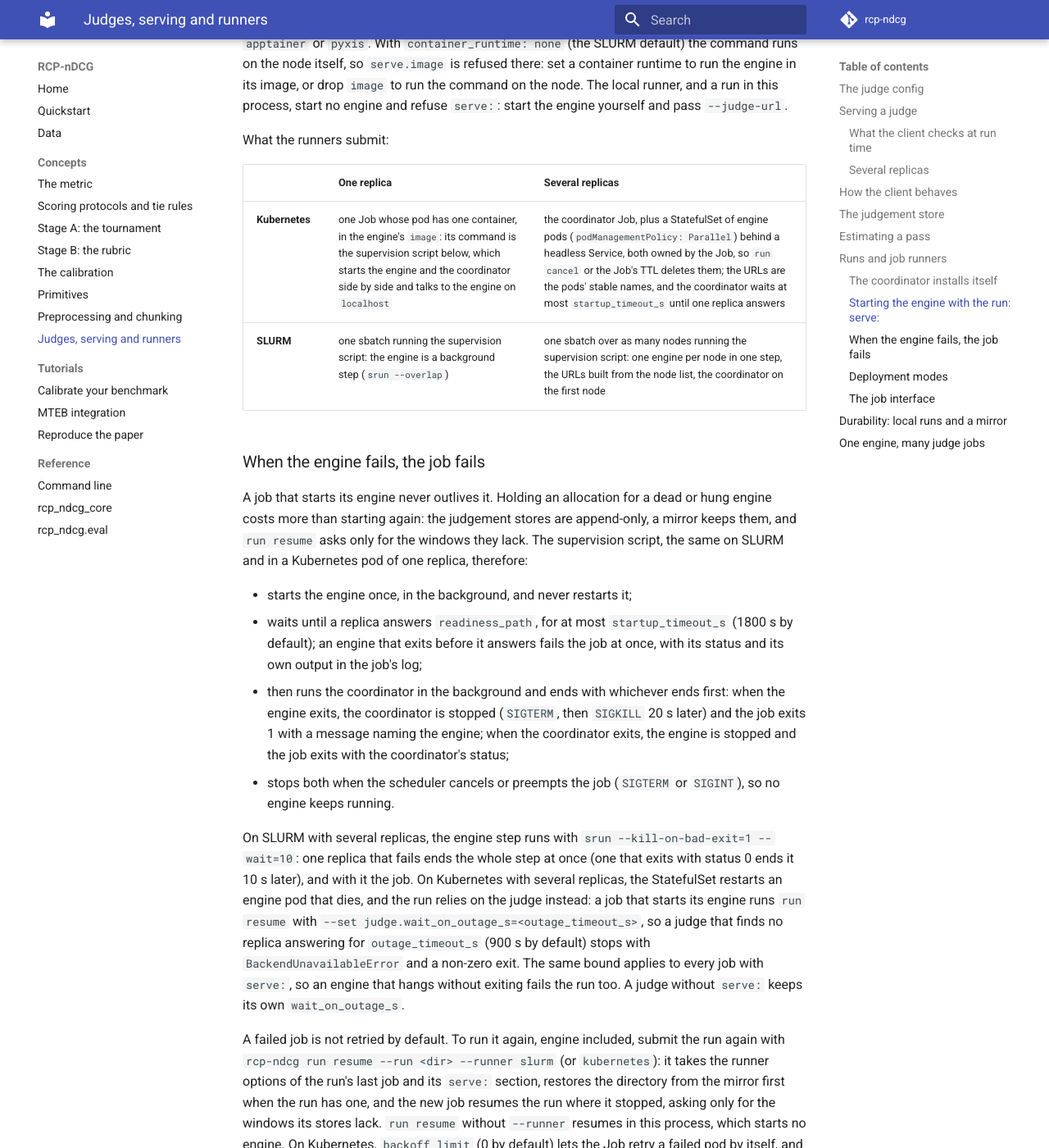
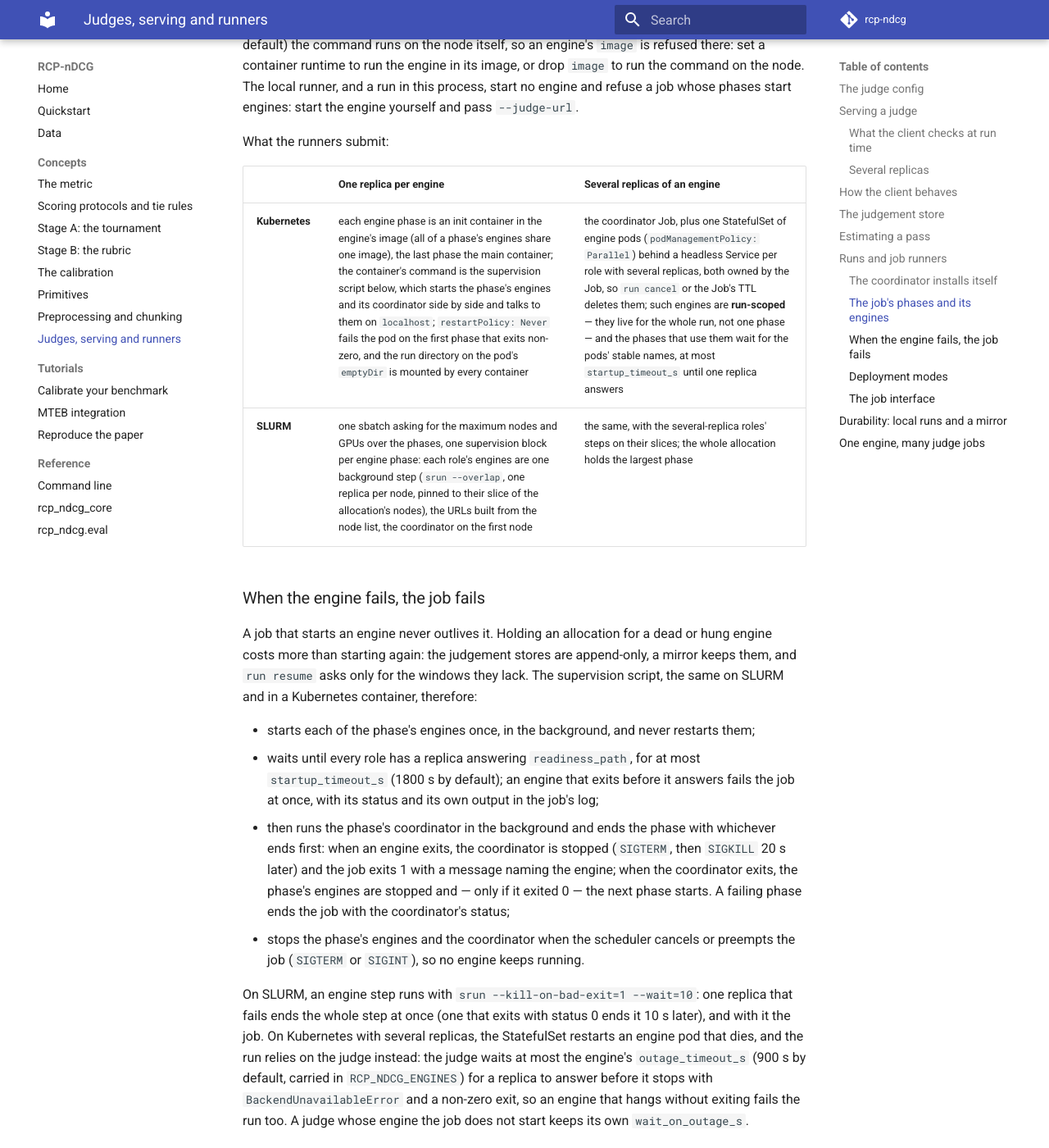
Before and after one commit to cohere-ai/rcp-ndcg, an MkDocs documentation site: the page built from docs/concepts/serving.md, in a window 1280 px wide and 1400 px high, scrolled down 8666 px. Shown: the whole window at 82% size. Built offline with MkDocs 1.6.1 and Material for MkDocs 9.7.7, drawn with Linux system fonts in a browser that asks for light colours; comment, search, counter and statistics services are not loaded; some of the changed text lies outside the part shown.

Commit message:
Update the serving docs for the phased rendering
serving.md describes the phase rendering (init containers on Kubernetes,
pinned engine steps on SLURM, RCP_NDCG_ENGINES, run-scoped StatefulSets, the
per-phase failure semantics) and the refusal of the single serve: section; the
job-interface example builds its engines with JobPhase. README and the skill
drop the serve: recipe.

````diff
--- a/docs/concepts/serving.md
+++ b/docs/concepts/serving.md
@@ -3,8 +3,8 @@
 rcp-ndcg's contract with a model is one OpenAI-compatible URL. Serve the judge with any engine and image you choose
 (vLLM, SGLang, a gateway in front of several workers) or use a hosted API, describe it in a judge config, and run the
 judging steps here or through a job runner on SLURM or Kubernetes. The package never builds an image, never pins an
-engine and never translates engine flags. A run config's `serve:` section (below) starts your image with your
-command, verbatim, beside the run's job (on SLURM without a container runtime, your command on the node).
+engine and never translates engine flags. A job's phases (`JobSpec.phases`, below) start your image with your
+command, verbatim, in the run's own allocation (on SLURM without a container runtime, your command on the node).
 
 ## The judge config
 
@@ -119,8 +119,9 @@
   replica. A replica that answers again is used again.
 - **When every replica is down,** requests wait and are re-sent with backoff until one answers, or until
   `wait_on_outage_s` passes (`BackendUnavailableError`). A run against dead servers therefore parks instead of
-  turning the outage into missing judgements. A job that starts its own engine (`serve:`) waits at most
-  `serve.outage_timeout_s` (900 s by default) and then fails, since its engine will not come back on its own.
+  turning the outage into missing judgements. A job whose phases start its engines waits at most the engine's
+  `outage_timeout_s` (900 s by default, carried in `RCP_NDCG_ENGINES`) and then fails, since its engine will not
+  come back on its own.
 - **A request that keeps failing on a replica that answers other requests** is that request's failure: it is
   refused and recorded like any refused window.
 
@@ -218,18 +219,23 @@
 ```
 
 - **SLURM.** Resources become `--gres=gpu:N`, `--cpus-per-task`, `--mem` and `--time`, and `sbatch_args` passes
-  anything else through. With `serve:`, a node holds an engine replica and, on the first node, the coordinator: the
-  GPUs are the larger of the two requests, CPUs and memory add up, and an engine whose `memory_gb` is unstated gets
-  the node's whole memory (`--mem=0`), whatever the coordinator asks. The job runs in the node's environment (`setup`) or in a container
+  anything else through. A job with phases asks for the maximum nodes and GPUs over its phases, and a node holds
+  one of the phase's engine replicas and, on the first node, the coordinator: the GPUs are the larger of the two
+  requests, CPUs and memory add up, and an engine whose `memory_gb` is unstated gets the node's whole memory
+  (`--mem=0`), whatever the coordinator asks. Each role's replicas are pinned to their slice of the allocation's
+  nodes (`srun --nodelist`); on a one-node allocation the engine answers on `localhost`. The job runs in the node's
+  environment (`setup`) or in a container
   (`container_runtime: apptainer` or `pyxis`, with `container_mounts`); a container runs the stock coordinator image
   below unless `image` names another. Runs, stores and caches live on the cluster's shared filesystem. A node without
   internet access needs the weights and data staged beforehand: set `HF_HOME` to a shared cache and
   `HF_HUB_OFFLINE=1`.
 - **Kubernetes.** Each run is a `batch/v1` Job, applied with the `kubectl` on your `PATH` (and `context`, if set).
-  Resources become the coordinator's requests and limits (`nvidia.com/gpu`, `cpu`, `memory`) and the Job's
-  `activeDeadlineSeconds`. With one engine replica, its one container asks for the larger of the two GPU requests,
-  and for the engine's CPUs and memory plus the coordinator's; a CPU or memory amount the engine leaves unstated is
-  left unlimited, whatever the coordinator asks, so the coordinator's share never caps the engine; `secrets` are exposed to every container as environment (an HF token, the mirror's
+  Resources become the containers' requests and limits (`nvidia.com/gpu`, `cpu`, `memory`) and the Job's
+  `activeDeadlineSeconds`; each phase runs in its own container (an init container, except the last phase, which is
+  the main one) and asks for the engine's CPUs and memory plus the coordinator's, with the larger of the two GPU
+  requests; a CPU or memory amount the engine leaves unstated is left unlimited, whatever the coordinator asks, so
+  the coordinator's share never caps the engine; `secrets` are exposed to every container as environment (an HF token,
+  the mirror's
   credentials). The pod's disk is scratch, an `emptyDir` at `/scratch`, so a Kubernetes run needs a `mirror:`
   ([durability](#durability-local-runs-and-a-mirror)). The pod does not see the submitting host's files either,
   so every input must be a URI it can read (`hf://`, `s3://`, `gs://`, `https://`): a run that names a local dataset,
@@ -257,85 +263,65 @@
 repository instead: `--from 'rcp-ndcg[calibrate,hf,s3,azure] @ git+https://github.com/cohere-ai/rcp-ndcg@v<version>'`
 in the larger `ghcr.io/astral-sh/uv:python3.12-trixie` image, which has git.
 
-### Starting the engine with the run: `serve:`
+### The job's phases and its engines
 
-Without `serve:`, the job runs the coordinator only, and the judge's `base_url` is used as it is: your own engine,
-gateway or hosted API. With `serve:`, the `slurm` and `kubernetes` runners start the judge's engine inside the run's
-own job, so the engine and the coordinator are scheduled together and end together, and the coordinator gets the
-replicas' URLs as its judge's `base_url` list (in `RCP_NDCG_JUDGE_URLS`, which `run resume --judge-urls` reads):
+A job runs its work as **phases** in order in one allocation (`JobSpec.phases`, `rcp_ndcg.runners`): each phase
+names the engines it starts, by the role whose config each one serves (`judge`, `encoder`, `reranker`), and the
+command to run while they serve. The runner starts the phase's engines, waits until each role has a replica
+answering its readiness path, exports their URLs to the phase's command in `RCP_NDCG_ENGINES` (JSON of
+`role -> {urls, wait_on_outage_s}`, applied as a runtime overlay: never written into a config, never reaching an
+identity), runs the command, and stops the engines; only then does the next phase start. A phase without engines
+runs its command directly, with an empty `RCP_NDCG_ENGINES`, so no engine of an earlier phase reaches it. The
+single-engine `serve:` section of a run config is no longer submitted — a run whose engines the job should own
+names them per phase; until the run config does, start the engine yourself and pass `--judge-url`.
 
 ```yaml
 judge: gpt_oss_120b
-serve:
-  image: vllm/vllm-openai:v0.30.0                  # your engine and your tag
-  command: [vllm, serve, openai/gpt-oss-120b, --served-model-name, gpt-oss-120b, --reasoning-parser, openai_gptoss,
-            --max-model-len, "131072", --tensor-parallel-size, "4", --data-parallel-size, "2",
-            --host, 0.0.0.0, --port, "8000"]
-  env: {HF_HOME: /models}
-  resources: {gpus: 8}                            # per replica
-  replicas: 1                                     # one URL per replica
-  port: 8000
-  readiness_path: /v1/models                      # GET answers 2xx once a replica serves
-  startup_timeout_s: 1800                         # fail the job if no replica answers by then
-  outage_timeout_s: 900                           # fail the run if every replica stops answering this long
+mirror: s3://my-bucket/runs/nano-gpt-oss
 runner:
   name: kubernetes
   options: {namespace: eval, secrets: [hf-token]}
-mirror: s3://my-bucket/runs/nano-gpt-oss
 ```
 
-The `command` is yours, verbatim (an argv list or one string): it must serve the judge's `model` name on `port`,
-on all interfaces when there are several replicas. `nodes_per_replica` must be 1: a replica that spans several nodes
-is not implemented, and another value fails when the config is read. The `image` is required on Kubernetes and with
-the SLURM runner's `container_runtime: apptainer` or `pyxis`. With `container_runtime: none` (the SLURM default) the
-command runs on the node itself, so `serve.image` is refused there: set a container runtime to run the engine in its
-image, or drop `image` to run the command on the node. The local runner, and a run in this process, start no engine and refuse `serve:`:
-start the engine yourself and pass `--judge-url`.
+The `command` of an engine is yours, verbatim (an argv list or one string): it must serve its role's `model` name
+on its `port`, on all interfaces when there are several replicas. `nodes_per_replica` must be 1: a replica that
+spans several nodes is not implemented, and another value fails when the config is read. The `image` is required on
+Kubernetes and with the SLURM runner's `container_runtime: apptainer` or `pyxis`. With `container_runtime: none`
+(the SLURM default) the command runs on the node itself, so an engine's `image` is refused there: set a container
+runtime to run the engine in its image, or drop `image` to run the command on the node. The local runner, and a run
+in this process, start no engine and refuse a job whose phases start engines: start the engine yourself and pass
+`--judge-url`.
 
 What the runners submit:
 
-| | One replica | Several replicas |
+| | One replica per engine | Several replicas of an engine |
 |---|---|---|
-| **Kubernetes** | one Job whose pod has one container, in the engine's `image`: its command is the supervision script below, which starts the engine and the coordinator side by side and talks to the engine on `localhost` | the coordinator Job, plus a StatefulSet of engine pods (`podManagementPolicy: Parallel`) behind a headless Service, both owned by the Job, so `run cancel` or the Job's TTL deletes them; the URLs are the pods' stable names, and the coordinator waits at most `startup_timeout_s` until one replica answers |
-| **SLURM** | one sbatch running the supervision script: the engine is a background step (`srun --overlap`) | one sbatch over as many nodes running the supervision script: one engine per node in one step, the URLs built from the node list, the coordinator on the first node |
+| **Kubernetes** | each engine phase is an init container in the engine's image (all of a phase's engines share one image), the last phase the main container; the container's command is the supervision script below, which starts the phase's engines and its coordinator side by side and talks to them on `localhost`; `restartPolicy: Never` fails the pod on the first phase that exits non-zero, and the run directory on the pod's `emptyDir` is mounted by every container | the coordinator Job, plus one StatefulSet of engine pods (`podManagementPolicy: Parallel`) behind a headless Service per role with several replicas, both owned by the Job, so `run cancel` or the Job's TTL deletes them; such engines are **run-scoped** — they live for the whole run, not one phase — and the phases that use them wait for the pods' stable names, at most `startup_timeout_s` until one replica answers |
+| **SLURM** | one sbatch asking for the maximum nodes and GPUs over the phases, one supervision block per engine phase: each role's engines are one background step (`srun --overlap`, one replica per node, pinned to their slice of the allocation's nodes), the URLs built from the node list, the coordinator on the first node | the same, with the several-replica roles' steps on their slices; the whole allocation holds the largest phase |
 
 ### When the engine fails, the job fails
 
-A job that starts its engine never outlives it. Holding an allocation for a dead or hung engine costs more than
+A job that starts an engine never outlives it. Holding an allocation for a dead or hung engine costs more than
 starting again: the judgement stores are append-only, a mirror keeps them, and `run resume` asks only for the windows
-they lack. The supervision script, the same on SLURM and in a Kubernetes pod of one replica, therefore:
+they lack. The supervision script, the same on SLURM and in a Kubernetes container, therefore:
 
-- starts the engine once, in the background, and never restarts it;
-- waits until a replica answers `readiness_path`, for at most `startup_timeout_s` (1800 s by default); an engine
-  that exits before it answers fails the job at once, with its status and its own output in the job's log;
-- then runs the coordinator in the background and ends with whichever ends first: when the engine exits, the
-  coordinator is stopped (`SIGTERM`, then `SIGKILL` 20 s later) and the job exits 1 with a message naming the
-  engine; when the coordinator exits, the engine is stopped and the job exits with the coordinator's status;
-- stops both when the scheduler cancels or preempts the job (`SIGTERM` or `SIGINT`), so no engine keeps running.
+- starts each of the phase's engines once, in the background, and never restarts them;
+- waits until every role has a replica answering `readiness_path`, for at most `startup_timeout_s` (1800 s by
+  default); an engine that exits before it answers fails the job at once, with its status and its own output in the
+  job's log;
+- then runs the phase's coordinator in the background and ends the phase with whichever ends first: when an engine
+  exits, the coordinator is stopped (`SIGTERM`, then `SIGKILL` 20 s later) and the job exits 1 with a message naming
+  the engine; when the coordinator exits, the phase's engines are stopped and — only if it exited 0 — the next
+  phase starts. A failing phase ends the job with the coordinator's status;
+- stops the phase's engines and the coordinator when the scheduler cancels or preempts the job (`SIGTERM` or
+  `SIGINT`), so no engine keeps running.
 
-On SLURM with several replicas, the engine step runs with `srun --kill-on-bad-exit=1 --wait=10`: one replica that
-fails ends the whole step at once (one that exits with status 0 ends it 10 s later), and with it the job. On
-Kubernetes with several replicas, the StatefulSet restarts an engine pod that dies, and the run relies on the judge
-instead: a job that starts its engine runs `run resume` with `--set judge.wait_on_outage_s=<outage_timeout_s>`, so
-a judge that finds no replica answering for `outage_timeout_s` (900 s by default) stops with
-`BackendUnavailableError` and a non-zero exit. The same bound applies to every job with `serve:`, so an engine that
-hangs without exiting fails the run too. A judge without `serve:` keeps its own `wait_on_outage_s`.
-
-A failed job is not retried by default. To run it again, engine included, submit the run again with
-`rcp-ndcg run resume --run <dir> --runner slurm` (or `kubernetes`): it takes the runner options of the run's last
-job and its `serve:` section, restores the directory from the mirror first when the run has one, and the new job
-resumes the run where it stopped, asking only for the windows its stores lack. `run resume` without `--runner`
-resumes in this process, which starts no engine. On Kubernetes, `backoff_limit` (0 by default) lets the Job retry a
-failed pod by itself, and a retried pod resumes the run from its mirror.
-
-The pod of one replica needs nothing from the cluster but an image and a command, so any launcher that takes those
-two runs it, and no Kubernetes feature beyond a plain Job is used. The engine image needs `bash` 4.3 or later,
-`python3` and `pip`; the stock vLLM and SGLang images have them. The readiness probe uses Python's standard library,
-and the coordinator runs in the engine image through `uvx`: an image without uv gets it first with
-`python3 -m pip install --target`, which needs `pip` and access to PyPI (an image that has uv needs no `pip`). The
-job checks these before it starts the engine. An image without `bash` fails to start the container; one without a
-recent enough `bash`, without `python3`, or without both uv and `pip` stops the job at once with a message naming
-what is missing. On SLURM, the node that runs the batch script is checked for `bash` 4.3 and `python3` the same way.
+On SLURM, an engine step runs with `srun --kill-on-bad-exit=1 --wait=10`: one replica that fails ends the whole step
+at once (one that exits with status 0 ends it 10 s later), and with it the job. On Kubernetes with several
+replicas, the StatefulSet restarts an engine pod that dies, and the run relies on the judge instead: the judge
+waits at most the engine's `outage_timeout_s` (900 s by default, carried in `RCP_NDCG_ENGINES`) for a replica to
+answer before it stops with `BackendUnavailableError` and a non-zero exit, so an engine that hangs without exiting
+fails the run too. A judge whose engine the job does not start keeps its own `wait_on_outage_s`.
 
 ### Deployment modes
 
@@ -345,9 +331,9 @@
 
 | | One node | Several nodes |
 |---|---|---|
-| **One dataset or a suite, Kubernetes** | `serve: {replicas: 1}`: the engine and the coordinator in one container of the Job's pod, engine-native data parallelism inside the node | `serve: {replicas: N}`: N engine pods, one coordinator balancing over them |
-| **One dataset or a suite, SLURM** | `serve: {replicas: 1}`: one sbatch, the engine as a background step | `serve: {replicas: N}`: one N-node sbatch, one engine per node |
-| **A shared or long-lived engine** | no `serve:`: point `judge.base_url` at it (below) | no `serve:`: list the replicas in `judge.base_url`, or point it at their gateway |
+| **One dataset or a suite, Kubernetes** | one engine phase with `replicas: 1`: the engine and the coordinator in one container of the Job's pod, engine-native data parallelism inside the node | `replicas: N`: N engine pods, one coordinator balancing over them |
+| **One dataset or a suite, SLURM** | one engine phase with `replicas: 1`: one sbatch, the engine as a background step | `replicas: N`: one N-node sbatch, one engine per node |
+| **A shared or long-lived engine** | the job starts no engine: point `judge.base_url` at it (below) | the job starts no engine: list the replicas in `judge.base_url`, or point it at their gateway |
 
 Replicas are independent engines. Do not span one engine's data parallelism over nodes for a mixture-of-experts
 judge (both paper judges are): its expert layers then synchronise every forward pass across the nodes.
@@ -356,30 +342,41 @@
 
 `rcp_ndcg.runners.get_runner(name, **options)` returns the `local`, `slurm` or `kubernetes` runner, or a runner
 that another installed package registers under the `rcp_ndcg.runners` entry-point group. A job is one command line
-with its image, resources, environment and optional engine (`JobSpec`). `render` shows what would be submitted
-without submitting anything:
+with its image, resources and environment, or its phases with their engines (`JobSpec`, `JobPhase`). `render` shows
+what would be submitted without submitting anything:
 
 ```python
-from rcp_ndcg.runners import JobSpec, Resources, ServeConfig, get_runner
+from rcp_ndcg.runners import JobPhase, JobSpec, Resources, ServeConfig, get_runner
 
+resume = ("rcp-ndcg", "run", "resume", "--run", "/shared/runs/nano-nfcorpus")
 job = JobSpec(
     name="nano-nfcorpus",
-    argv=("rcp-ndcg", "run", "resume", "--run", "/shared/runs/nano-nfcorpus"),
+    argv=resume,
     resources=Resources(cpus=8, memory_gb=32, time_limit_s=86400),
     env={"HF_HOME": "/shared/hf"},
-    serve=ServeConfig(
-        image="vllm/vllm-openai:v0.30.0",
-        command="vllm serve openai/gpt-oss-120b --served-model-name gpt-oss-120b --reasoning-parser openai_gptoss",
-        resources=Resources(gpus=8),
+    phases=(
+        JobPhase(  # the judging steps run beside the job's own engine
+            engines={
+                "judge": ServeConfig(
+                    image="vllm/vllm-openai:v0.30.0",
+                    command="vllm serve openai/gpt-oss-120b --served-model-name gpt-oss-120b "
+                            "--reasoning-parser openai_gptoss --host 0.0.0.0 --port 8000",
+                    resources=Resources(gpus=8),
+                )
+            },
+            argv=(*resume, "--only", "tournament", "rubric"),
+        ),
+        JobPhase(argv=(*resume, "--only", "calibrate", "evaluate")),  # no engines: runs directly
     ),
 )
 
 slurm = get_runner("slurm", partition="gpu", account="my-project", log_dir="logs/slurm",
-                   container_runtime="pyxis")  # the engine runs in serve.image
-print(slurm.render([job])["nano-nfcorpus"])  # the sbatch script
+                   container_runtime="pyxis")  # the engine runs in its image
+print(slurm.render([job])["nano-nfcorpus"])  # the sbatch script: one supervision block per engine phase
 
 kubernetes = get_runner("kubernetes", namespace="eval", secrets=["hf-token"])
-print(kubernetes.render([job])["nano-nfcorpus"])  # the batch/v1 Job: one container, the engine and the coordinator
+print(kubernetes.render([job])["nano-nfcorpus"])  # the Job: engine phases as init containers, the last phase the
+# main container, several-replica engines as run-scoped StatefulSets owned by the Job
 ```
 
 `runner.submit([job])` submits and returns handles; `runner.status(handle)`, `runner.logs(handle, tail=100)` and
````
Also changed, not shown: README.md (+1 -2 lines), skills/rcp-ndcg/SKILL.md (+5 -4 lines).
